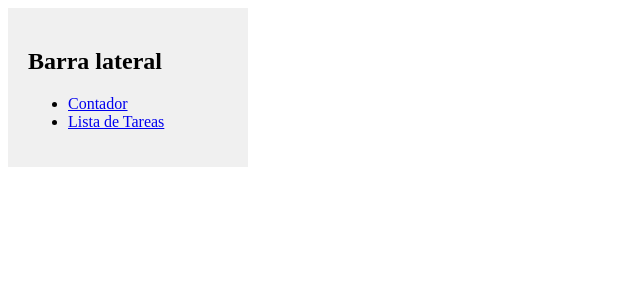
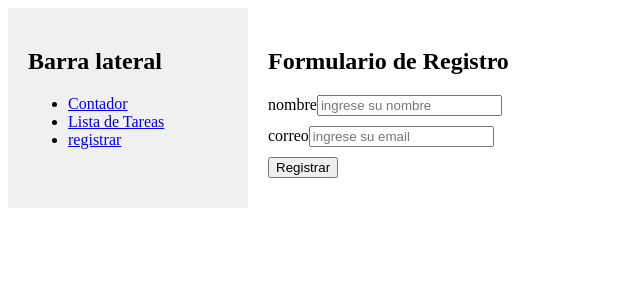
Before and after one commit to Jack12346789/proyecto-vue, a Vue app: page /registrar in a window 1280 px wide. Shown: the top 300 px of the page, without its empty margins (0-640 px from the left). Built offline with nearby package versions, Linux system fonts and the light colour scheme.

Commit message:
instalacion de "vee-validate" y"@vee-validate/yup", uso de formularios "Form" y validadciones "yup"

```diff
--- a/package.json
+++ b/package.json
@@ -10,7 +10,9 @@
     "lint": "eslint . --fix"
   },
   "dependencies": {
+    "@vee-validate/yup": "^4.14.7",
     "pinia": "^2.2.6",
+    "vee-validate": "^4.14.7",
     "vue": "^3.5.13",
     "vue-router": "^4.4.5"
   },
--- a/src/components/Sidebar.vue
+++ b/src/components/Sidebar.vue
@@ -4,6 +4,7 @@
         <ul>
             <li><router-link to = "/contador">Contador</router-link></li>
             <li><router-link to = "/lista-de-tareas">Lista de Tareas</router-link></li>
+            <li><router-link to = "/registrar">registrar</router-link></li>
         </ul>
     </div>
 </template>
--- /dev/null
+++ b/src/modules/registro/schemas/validationSchema.js
@@ -0,0 +1,6 @@
+import * as yup from 'yup'
+
+export const schema = yup.object({
+    nombre: yup.string().required("el nombre es requrido"),
+    email: yup.string().email().required(),
+});
--- /dev/null
+++ b/src/modules/registro/views/RegistrarView.vue
@@ -0,0 +1,40 @@
+<template>
+    <div>
+        <h2>Formulario de Registro</h2>
+        <Form :validation-schema="schema" @submit="onSubmit()">
+            <div class="form">
+                <label for="nombre">nombre</label>
+                <Field type="text" name="nombre" id="nombre" placeholder="ingrese su nombre"/>
+                <ErrorMessage name="nombre"></ErrorMessage>
+            </div>
+
+            <div class="form">
+                <label for="correo">correo</label>
+                <Field type="email" name="email" id="email" placeholder="ingrese su email"/>
+                <ErrorMessage name="email"></ErrorMessage>
+
+            </div>
+
+            <div class="form">
+                <button type="submit">Registrar</button>
+            </div>
+        </Form>
+
+    </div>
+</template>
+
+<script setup>
+import { Form, Field, ErrorMessage } from 'vee-validate';
+import { schema } from '../schemas/validationSchema';
+
+//funcion
+const onSubmit = () => {
+    console.log("se ha enviado el formulario")
+}
+</script>
+
+<style scoped>
+.form{
+    margin-bottom: 10px;
+}
+</style>
--- a/src/router/index.js
+++ b/src/router/index.js
@@ -1,6 +1,6 @@
 import { createRouter, createWebHistory } from 'vue-router'
 //import HomeView from '../views/HomeView.vue'
-
+//import RegistroView from '@/modules/registro/views/RegistroView.vue'
 const router = createRouter({
   history: createWebHistory(import.meta.env.BASE_URL),
   routes: [
@@ -13,14 +13,21 @@
       path: '/contador',
       name: 'contador',
 
-      component: () => import('../components/Contador.vue'),
+      component: () => import('../modules/contador/components/Contador.vue'),
     },
     { //asi se crea rutas para cada vista o componente
       path: '/lista-de-tareas',
       name: 'lista-de-tareas',
 
-      component: () => import('../components/ListaDeTareas.vue'),
+      component: () => import('../modules/listaDeTareas/components/ListaDeTareas.vue'),
     },
+    { //asi se crea rutas para cada vista o componente
+      path: '/registrar',
+      name: 'registrar',
+
+      component: () => import('../modules/registro/views/RegistrarView.vue'),
+    },
+
   ],
 })
 
```
Also changed, not shown: src/modules/contador/components/Contador.vue (renamed from src/components/Contador.vue), src/modules/listaDeTareas/components/ListaDeTareas.vue (renamed from src/components/ListaDeTareas.vue), 1 other file (tests, documents, lock files or other folders).
